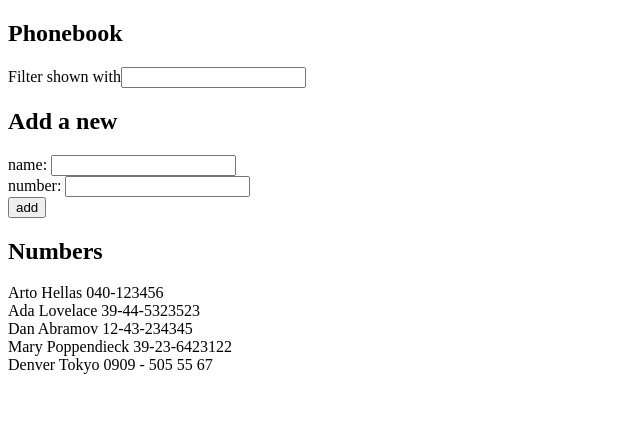
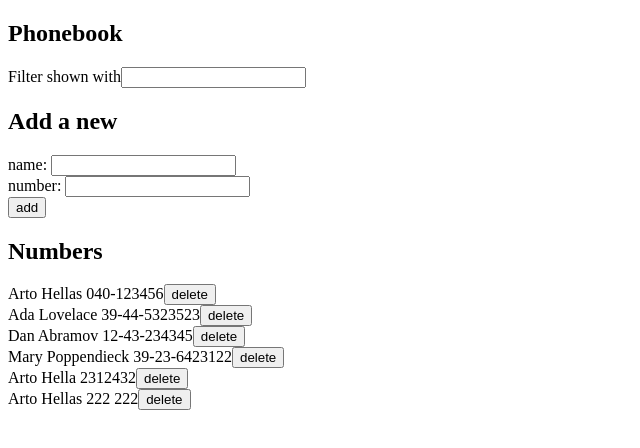
Before and after one commit to phd-eeengineer/fullStackOpen2020, a React (Create React App) app in the folder part2/phonebook/: page / in a window 1280 px wide. Shown: the top 448 px of the page, without its empty margins (0-640 px from the left). Built offline with nearby package versions, Linux system fonts and the light colour scheme; data requests are answered from the project's data file.

Commit message:
Ex 2.18 added

```diff
--- a/part2/phonebook/db.json
+++ b/part2/phonebook/db.json
@@ -21,9 +21,14 @@
       "id": 4
     },
     {
-      "name": "Denver Tokyo",
-      "number": "0909 - 505 55 67",
+      "name": "Arto Hella",
+      "number": "2312432",
       "id": 5
+    },
+    {
+      "name": "Arto Hellas ",
+      "number": "222 222",
+      "id": 7
     }
   ]
 }
--- a/part2/phonebook/src/App.js
+++ b/part2/phonebook/src/App.js
@@ -24,8 +24,26 @@ const App = () => {
   const addPerson = (event) => {
     event.preventDefault()
 
-    if(persons.some(person => person.name === newName)) {
-      window.alert(`${newName} is already added to phonebook`)
+    if(persons.some(person => person.name === newName.trim())) {
+      if(window.confirm(`${newName} is already added to phonebook,
+      replace the old number with a new one?`)){
+        const foundPerson = persons.find(p => p.name === newName.trim())
+        const changedPerson = { ...foundPerson, number: newNumber }
+
+        personService
+          .update(foundPerson.id, changedPerson)
+          .then(response => {
+            setPersons(persons.map(p =>
+              p.name !== changedPerson.name ? p : response))
+            setNewName('')
+            setNewNumber('')
+          })
+          .catch(error => {
+            if (error.response) {
+              console.log("Add Person: ", error.response.data)
+            }
+         })
+      }
     } else {
       const personObject = {
         name: newName,
@@ -40,22 +58,35 @@ const App = () => {
           console.log(responseData)
         })
     }
-
   }
 
   const handleName = (event) => {
-    //console.log(event.target.value)
     setNewName(event.target.value)
   }
 
   const handleNumber = (event) => {
-    //console.log(event.target.value)
     setNewNumber(event.target.value)
   }
 
   const handleSearch = (event) => {
-  //  console.log(event.target.value)
     setSearchResult(event.target.value)
+  }
+
+  const deletePerson = (id) => {
+    const personToDelete = persons.find(person => person.id === id)
+    if (window.confirm(`Delete ${personToDelete.name}?`)){
+      personService
+        .deleteObject(personToDelete.id)
+        .then(response => {
+          setPersons(persons.filter(p => p.id !== id))
+          console.log("2 - ",response)
+        })
+        .catch(error => {
+           if (error.response) {
+             console.log("3 - ",error.response.data)
+           }
+        })
+    }
   }
 
   return (
@@ -79,8 +110,8 @@ const App = () => {
       <h2>Numbers</h2>
 
       <Persons persons = {persons}
-          searchResult = {searchResult}/>
-
+          searchResult = {searchResult}
+          deletePerson = {deletePerson}/>
     </div>
   )
 }
--- a/part2/phonebook/src/components/Persons.js
+++ b/part2/phonebook/src/components/Persons.js
@@ -9,8 +9,13 @@ const Persons = (props) => {
 
     return (
         <div>
-            {personsToShow.map( person =>
-                <div key={person.name}> {person.name} {person.number} </div>
+            {personsToShow.map(person =>
+                <div key = {person.id}>
+                    {person.name} {person.number}
+                    <button key = {person.id} onClick = {() => props.deletePerson(person.id)}>
+                        delete
+                    </button>
+                </div>
             )}
         </div>
     )
--- a/part2/phonebook/src/services/person.js
+++ b/part2/phonebook/src/services/person.js
@@ -1,4 +1,6 @@
 import axios from 'axios'
+
+
 const baseUrl = 'http://localhost:3001/persons'
 
 const getAll = () => {
@@ -16,4 +18,8 @@ const update = (id, newObject) => {
   return request.then(response => response.data)
 }
 
-export default { getAll, create, update }
+const deleteObject = (id) => {
+  return axios.delete(`${baseUrl}/${id}`)
+}
+
+export default { getAll, create, update, deleteObject }
```
